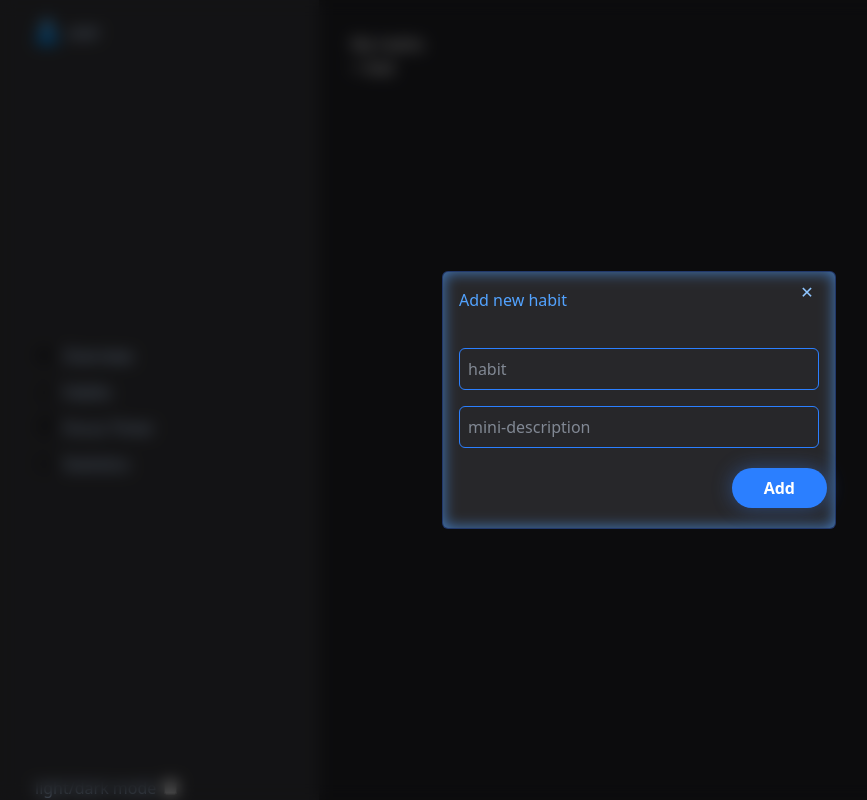
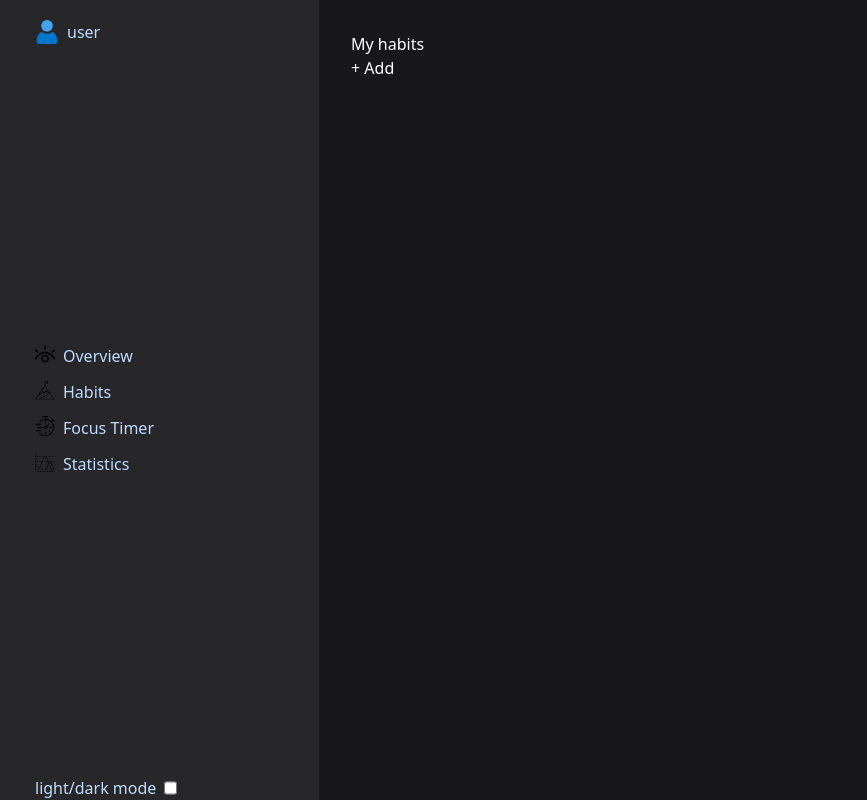
Before and after one commit to nastytolstenkova-hue/portfolio-project, a React (Vite) app: page /habits in a window 1280 px wide. Shown: the whole page, without its empty margins (1-868 px from the left). Built offline with nearby package versions, Linux system fonts and the light colour scheme.

Commit message:
added close + open modal function. Input value.

```diff
--- a/src/components/FormAddHabit.tsx
+++ b/src/components/FormAddHabit.tsx
@@ -2,7 +2,11 @@ import { useState } from "react"
 
 const inputDesign = " p-2 border border-blue-500 rounded-md focus:ring-2 focus:ring-blue-700 outline-none m-2 w-90 text-blue-100"
 
-export default function FormAddHabit(){
+interface FormAddHab {
+  closeFunction:() => void;
+}
+
+export default function FormAddHabit({closeFunction}:FormAddHab){
   const[habitName, setHabitName] = useState<string>('');
   const[description, setDescription] = useState<string>('');
 
@@ -12,11 +16,11 @@ export default function FormAddHabit(){
 
         <h1 className="text-blue-400 m-2">Add new habit</h1>
 
-        <button type='button' className="text-blue-300 rounded-xs w-6 h-6 ml-7.5 absolute top-2 right-4  active:cursor-pointer hover:cursor-pointer ">✕</button>
+        <button type='button' className="text-blue-300 rounded-xs w-6 h-6 ml-7.5 absolute top-2 right-4  active:cursor-pointer hover:cursor-pointer " onClick={closeFunction}>✕</button>
         <div className="flex flex-col mt-7">
 
-          <input className={inputDesign} placeholder="habit"/>
-          <input className={inputDesign} placeholder="mini-description"/>
+          <input className={inputDesign} placeholder="habit" value={habitName} onChange={(e:React.ChangeEvent<HTMLInputElement>)=>setHabitName(e.target.value)}/>
+          <input className={inputDesign} placeholder="mini-description" value={description} onChange={(e:React.ChangeEvent<HTMLInputElement>)=>setDescription(e.target.value)}/>
           <div className="flex justify-end">
             <button className="bg-blue-500 hover:bg-blue-400 text-white font-bold py-2 px-8 my-3 rounded-full shadow-[0_0_20px_rgba(59,130,246,0.4)] active:scale-95 transition-all cursor-pointer">Add</button>
 
--- a/src/pages/Habits.tsx
+++ b/src/pages/Habits.tsx
@@ -1,15 +1,25 @@
-
+import { useState } from "react";
 import FormAddHabit from "../components/FormAddHabit"
 
 export default function Habits(){
+  const [isModal, setIsModal] = useState<boolean>(false)
+
+  const openModal = () => {
+    setIsModal(true);
+  }
+
+  const closeModal = () => {
+    setIsModal(false);
+  }
 
   return (
     <div>
       <div>
         <h1>My habits</h1>
-        <button>+ Add</button>
+        <button onClick={openModal}>+ Add</button>
       </div>
-      <FormAddHabit/>
+      {isModal && <FormAddHabit closeFunction={closeModal}/>}
+
     </div>
   )
 }
```
